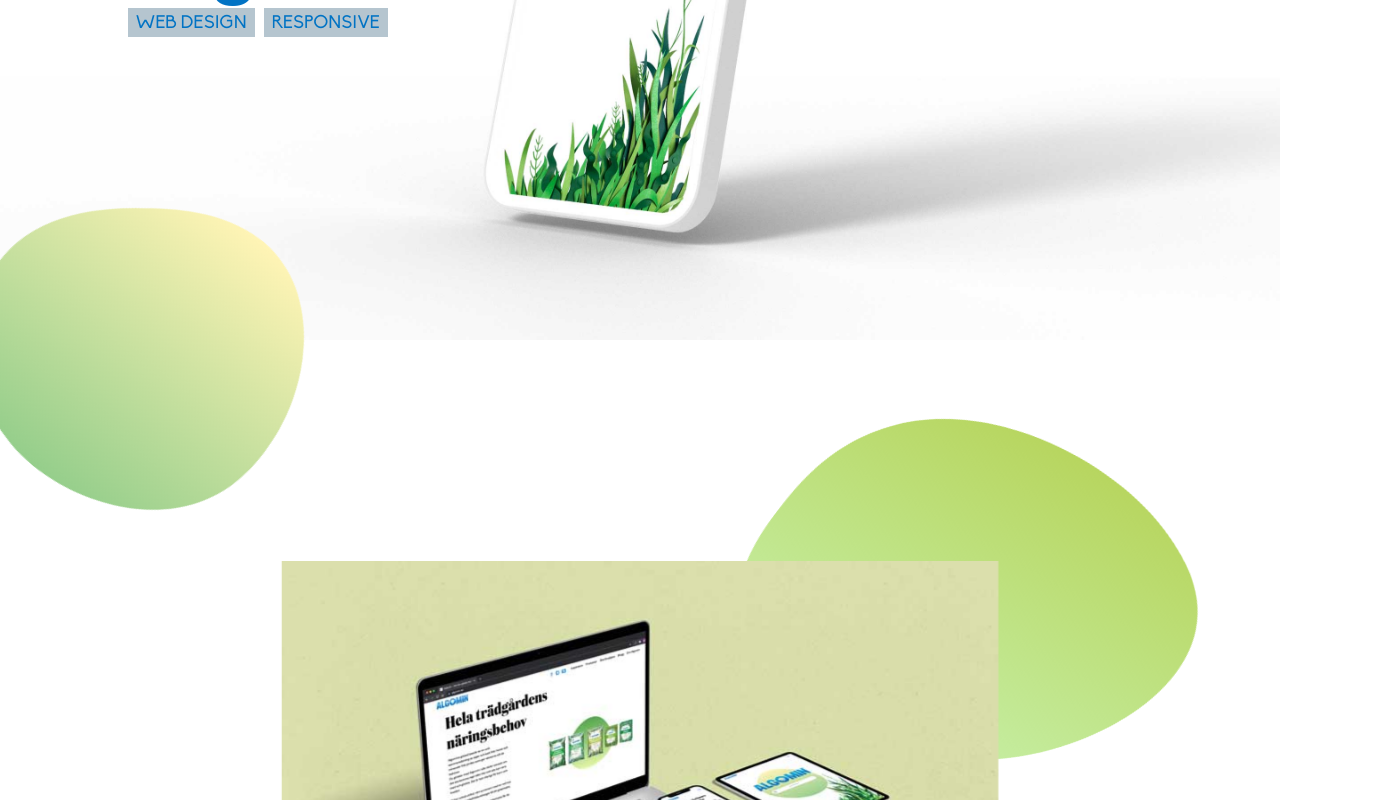
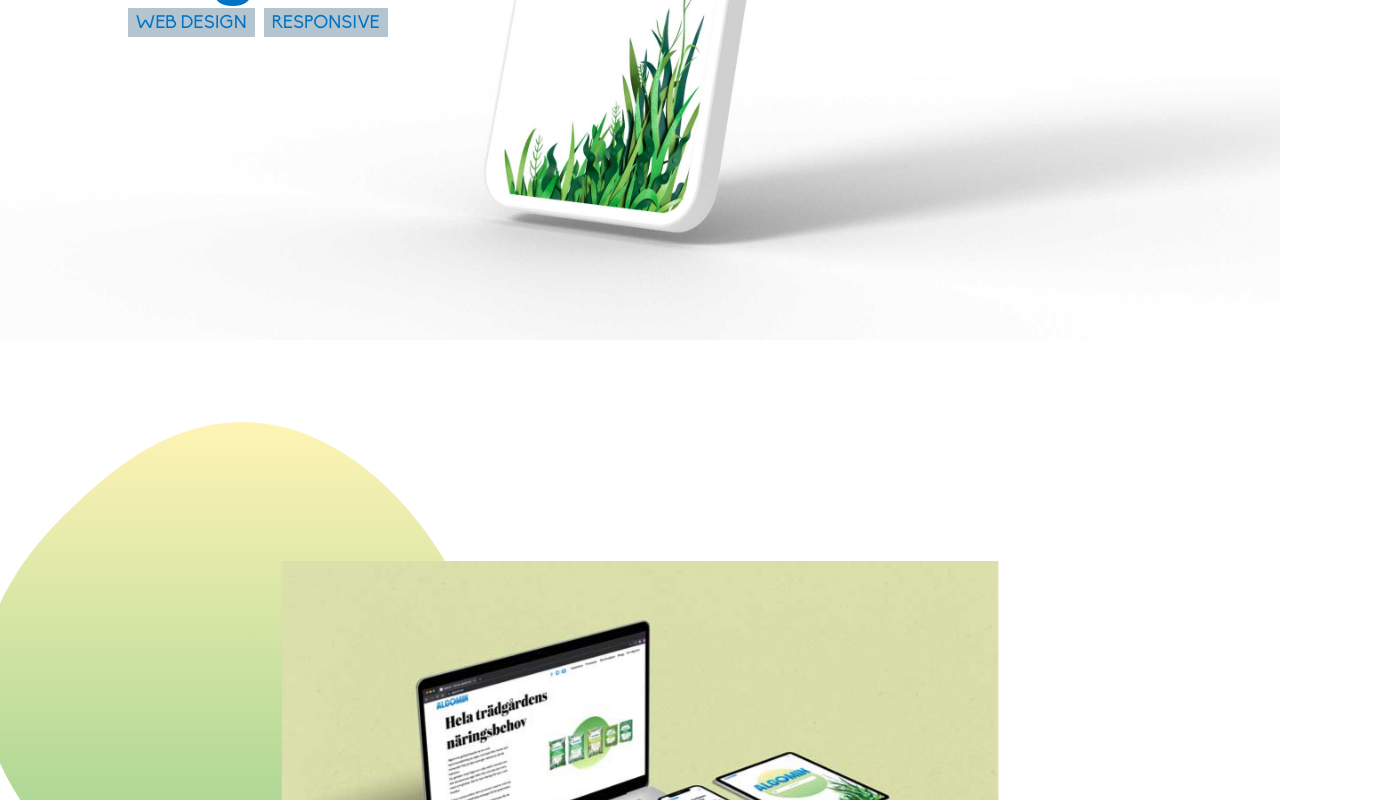
Before and after one commit to whatwedoab/whatwedo-next, a Next.js app: page /algomin in a window 1280 px wide. Shown: the part 460-1260 px from the top of the page, 1397 px wide, since content can reach past the window. Built offline with nearby package versions, Linux system fonts and the light colour scheme; a web font is replaced by a local one.

Commit message:
Fix some animation and image issues

```diff
--- a/Portfolio/Algomin/Algomin.module.scss
+++ b/Portfolio/Algomin/Algomin.module.scss
@@ -26,15 +26,15 @@
 
 .blobb1 {
   position: absolute;
-  top: 50vh;
+  top: 110vh;
   left: -1rem;
-  width: 25vw;
-  height: 25vw;
+  width: 40vw;
+  height: 40vw;
 }
 
 .blobb2 {
   position: absolute;
-  top: 150vh;
+  top: 170vh;
   left: 50vw;
   width: 50vw;
   height: 50vw;
--- a/Portfolio/Algomin/Algomin.tsx
+++ b/Portfolio/Algomin/Algomin.tsx
@@ -88,22 +88,8 @@ export default function Algomin() {
         />
       </motion.div>
 
-      <motion.div
+      <div
         className={s.blobb1}
-        animate={{
-          rotateX: 20,
-          rotateZ: 50,
-          scaleX: 1.1,
-          translateY: 100,
-        }}
-        style={{ y: blobb1Y }}
-        transition={{
-          ease: 'easeInOut',
-          duration: 5,
-          repeat: Infinity,
-          repeatType: 'mirror',
-          repeatDelay: 0,
-        }}
       >
         <Image
           alt="Algomin blobb"
@@ -112,23 +98,10 @@ export default function Algomin() {
           layout="fill"
           src="/assets/algomin/algomin-blobb-1.svg"
         />
-      </motion.div>
+      </div>
 
-      <motion.div
+      <div
         className={s.blobb2}
-        animate={{
-          rotateX: -40,
-          rotateZ: 30,
-          translateY: -150,
-        }}
-        style={{ y: blobb2Y }}
-        transition={{
-          ease: 'easeInOut',
-          duration: 6,
-          repeat: Infinity,
-          repeatType: 'mirror',
-          repeatDelay: 0,
-        }}
       >
         <Image
           alt="Algomin blobb"
@@ -137,14 +110,14 @@ export default function Algomin() {
           layout="fill"
           src="/assets/algomin/algomin-blobb-2.svg"
         />
-      </motion.div>
+      </div>
 
       <article className={s.article}>
         <motion.section
           className={s.nameContainer}
           initial="hidden"
           animate={mockupLoaded ? 'visible' : 'hidden'}
-          transition={{ duration: 3, ease: 'anticipate' }}
+          transition={{ duration: 2, ease: 'anticipate' }}
           variants={nameVariants}
         >
           <h1>Algomin</h1>
--- a/Portfolio/Fragvist/Fragvist.tsx
+++ b/Portfolio/Fragvist/Fragvist.tsx
@@ -101,14 +101,14 @@ export default function Fragvist() {
           className={s.logoContainer}
           initial="hidden"
           animate={logoLoaded ? 'visible' : 'hidden'}
-          transition={{ type: 'tween', duration: 7, ease: 'anticipate' }}
+          transition={{ type: 'tween', duration: 2, ease: 'anticipate' }}
           variants={logoVariants}
         >
           <Image
             alt="Frågvist logo"
             objectFit="contain"
             layout="fill"
-            src="/assets/fragvist/fragvist-logo-3.svg"
+            src="/assets/fragvist/fragvist-logo.svg"
             priority
             containerClassName={s.imageWrapper}
             onLoadingComplete={() => setLogoLoaded(true)}
--- a/Portfolio/PortfolioItem/PortfolioItem.tsx
+++ b/Portfolio/PortfolioItem/PortfolioItem.tsx
@@ -47,9 +47,10 @@ export function PortfolioItem(props: Props) {
                 className={s.image}
                 alt={name}
                 objectFit="cover"
-                objectPosition="center bottom"
+                objectPosition="center"
                 layout="fill"
                 src={imageSrc}
+                quality={100}
                 priority
               />
             </motion.div>
@@ -66,7 +67,7 @@ export function PortfolioItem(props: Props) {
 
           <div className={s.textContainer}>
             <h3>{name}</h3>
-            <Tags tags={tags} />
+            <Tags tags={tags} containerClassName={s.tagsContainer} />
           </div>
         </motion.section>
       </Link>
```
Also changed, not shown: Portfolio/PortfolioItem/PortfolioItem.module.scss (+19 -7 lines), public/assets/culinary-canvas-logo.svg, public/assets/fragvist/fragvist-logo.svg.
